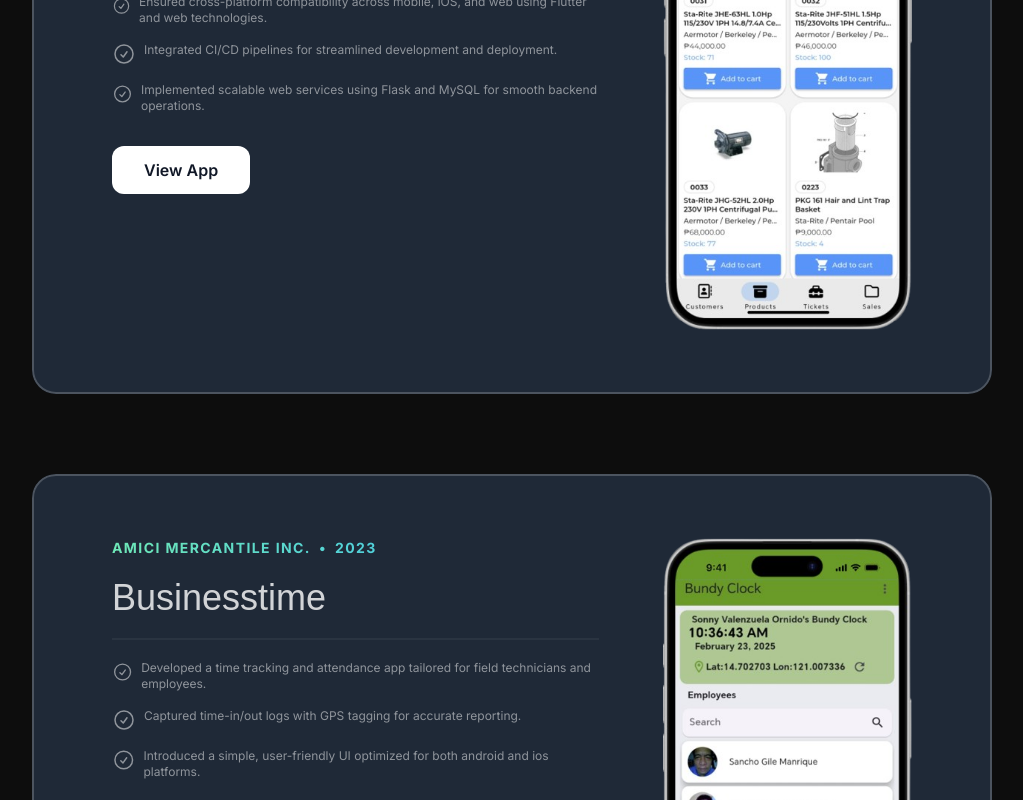
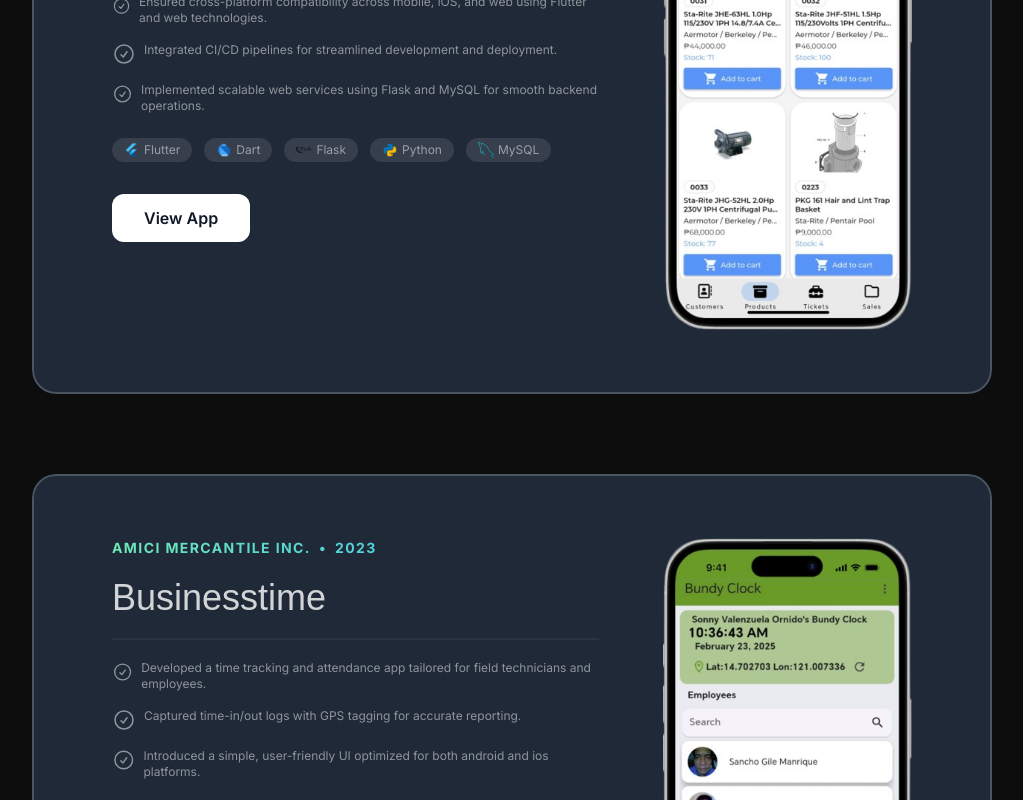
Before and after one commit to ornido77/portfolio2025, a Next.js app: page / in a window 1280 px wide. Shown: the part 1400-2200 px from the top of the page, without its empty margins (128-1151 px from the left). Built offline with nearby package versions, Linux system fonts and the light colour scheme; a web font is replaced by a local one.

Commit message:
FIX: App Name. FEAT: Added tools used in Projects.

```diff
--- a/src/app/layout.tsx
+++ b/src/app/layout.tsx
@@ -11,8 +11,9 @@
 });
 
 export const metadata: Metadata = {
-  title: "My Portfolio",
-  description: "Created with the help of Frontend Tribe",
+  title: "Sonny Ornido Portfolio",
+  description:
+    "A modern and responsive developer portfolio built with NextJS, Framer Motion and TailwindCSS, showcasing my projects, skills, and work experience.",
 };
 
 export default function RootLayout({
--- a/src/sections/About.tsx
+++ b/src/sections/About.tsx
@@ -112,7 +112,7 @@
                   keep me balanced and energized.
                 </p>
               </div>
-              <div className="flex flex-wrap justify-start gap-6 px-6">
+              <div className="flex flex-wrap justify-start gap-4 px-4">
                 {hobbies.map((item, index) => (
                   <motion.div
                     key={item.title}
--- a/src/sections/Projects.tsx
+++ b/src/sections/Projects.tsx
@@ -9,6 +9,11 @@
 import CheckIcon from "@/assets/icons/check-circle.svg";
 import { SectionHeader } from "@/components/SectionHeader";
 import { Card } from "@/components/Card";
+import flutterIcon from "@/assets/icons/flutter.png";
+import dartIcon from "@/assets/icons/dart.png";
+import flaskIcon from "@/assets/icons/flask.png";
+import pythonIcon from "@/assets/icons/python.png";
+import MySQLIcon from "@/assets/icons/mysql.png";
 
 const portfolioProjects = [
   {
@@ -35,6 +40,13 @@
     ],
     link: "https://play.google.com/store/apps/details?id=com.ximera.businessware&hl=en",
     image: businessware,
+    tools: [
+      { name: "Flutter", icon: flutterIcon },
+      { name: "Dart", icon: dartIcon },
+      { name: "Flask", icon: flaskIcon },
+      { name: "Python", icon: pythonIcon },
+      { name: "MySQL", icon: MySQLIcon },
+    ],
   },
   {
     company: "Amici Mercantile Inc.",
@@ -56,6 +68,13 @@
     ],
     link: "https://play.google.com/store/apps/details?id=ph.com.amici.businesstime&hl=en",
     image: businesstime,
+    tools: [
+      { name: "Flutter", icon: flutterIcon },
+      { name: "Dart", icon: dartIcon },
+      { name: "Flask", icon: flaskIcon },
+      { name: "Python", icon: pythonIcon },
+      { name: "MySQL", icon: MySQLIcon },
+    ],
   },
   {
     company: "Amici Mercantile Inc.",
@@ -76,6 +95,13 @@
     ],
     link: "https://play.google.com/store/apps/details?id=com.ximera.itemchecker2023&hl=en",
     image: itemChecker,
+    tools: [
+      { name: "Flutter", icon: flutterIcon },
+      { name: "Dart", icon: dartIcon },
+      { name: "Flask", icon: flaskIcon },
+      { name: "Python", icon: pythonIcon },
+      { name: "MySQL", icon: MySQLIcon },
+    ],
   },
   {
     company: "Ximera Business Solutions",
@@ -104,6 +130,13 @@
     ],
     link: "https://play.google.com/store/apps/details?id=com.ximera.mobilebarcode",
     image: mobileBarcode,
+    tools: [
+      { name: "Flutter", icon: flutterIcon },
+      { name: "Dart", icon: dartIcon },
+      { name: "Flask", icon: flaskIcon },
+      { name: "Python", icon: pythonIcon },
+      { name: "MySQL", icon: MySQLIcon },
+    ],
   },
 
   {
@@ -126,6 +159,13 @@
     ],
     link: "https://play.google.com/store/apps/details?id=ph.com.ximera.amici_pool_calculator&hl=en",
     image: poolCalculator,
+    tools: [
+      { name: "Flutter", icon: flutterIcon },
+      { name: "Dart", icon: dartIcon },
+      { name: "Flask", icon: flaskIcon },
+      { name: "Python", icon: pythonIcon },
+      { name: "MySQL", icon: MySQLIcon },
+    ],
   },
 ];
 
@@ -173,6 +213,22 @@
                         </li>
                       ))}
                     </ul>
+                    <div className="flex flex-wrap gap-3 mt-4 md:mt-6">
+                      {project.tools.map((tool) => (
+                        <div
+                          key={tool.name}
+                          className="flex items-center gap-1 text-xs text-white/50 bg-white/10 px-3 py-1 rounded-full"
+                        >
+                          <Image
+                            src={tool.icon}
+                            alt={tool.name}
+                            width={16}
+                            height={16}
+                          />
+                          <span>{tool.name}</span>
+                        </div>
+                      ))}
+                    </div>
                   </div>
                   <div>
                     <a href={project.link} target="_blank">
```
